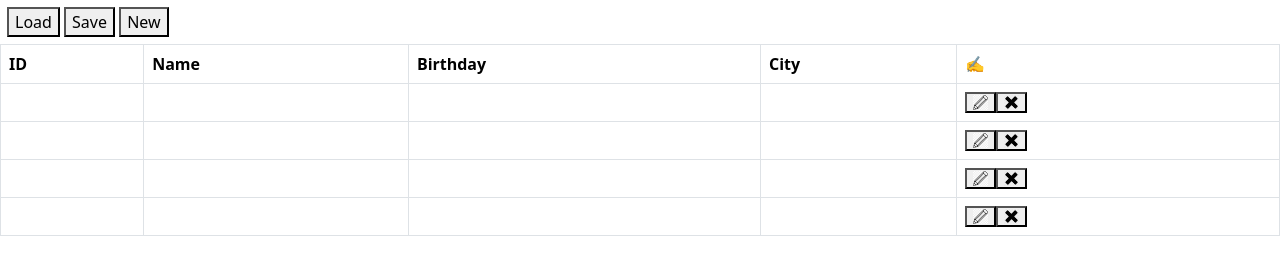
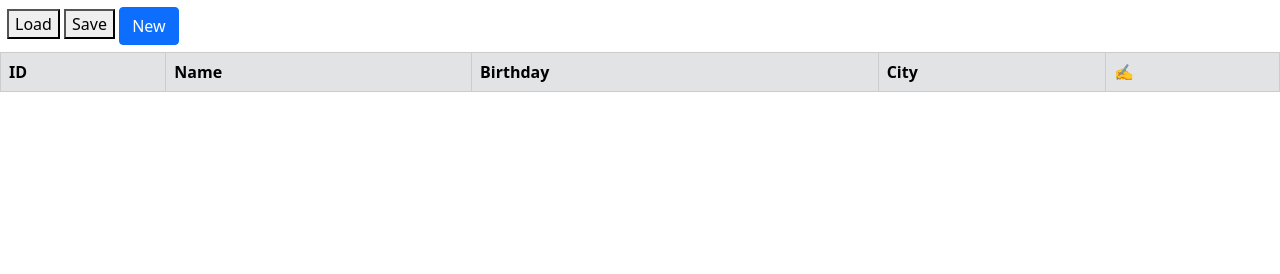
Before and after one commit to Viktoriia2005/TestProject, a plain HTML site: page JS Program/ListUsers.html in a window 1280 px wide. Drawn offline with nearby package versions, Linux system fonts and the light colour scheme.

Commit message:
Redesigned th modal window.

```diff
--- a/JS Program/ListUsers.html
+++ b/JS Program/ListUsers.html
@@ -1,18 +1,26 @@
 <html>
-<link href="https://cdn.jsdelivr.net/npm/bootstrap@5.3.0-alpha3/dist/css/bootstrap.min.css" rel="stylesheet"
-  integrity="sha384-KK94CHFLLe+nY2dmCWGMq91rCGa5gtU4mk92HdvYe+M/SXH301p5ILy+dN9+nJOZ" crossorigin="anonymous">
+<link href="https://cdn.jsdelivr.net/npm/bootstrap@5.0.2/dist/css/bootstrap.min.css" rel="stylesheet"
+  integrity="sha384-EVSTQN3/azprG1Anm3QDgpJLIm9Nao0Yz1ztcQTwFspd3yD65VohhpuuCOmLASjC" crossorigin="anonymous">
+<script src="https://cdn.jsdelivr.net/npm/bootstrap@5.0.2/dist/js/bootstrap.bundle.min.js"
+  integrity="sha384-MrcW6ZMFYlzcLA8Nl+NtUVF0sA7MsXsP1UyJoMp4YLEuNSfAP+JcXn/tWtIaxVXM" crossorigin="anonymous"></script>
 <script src="https://ajax.googleapis.com/ajax/libs/jquery/3.6.4/jquery.min.js"></script>
 <link rel="stylesheet" href="ListUsers.css">
 
 <body>
   <div class="navigation">
     <button onclick="loadUsers()">Load</button>
-    <button onclick="saveUser">Save</button>
-    <button class="trigger" onclick="newUser">New</button>
+    <button id="saveUser">Save</button>
+    <button type="button" class="btn btn-primary" data-bs-toggle="modal" data-bs-target="#exampleModal">New</button>
   </div>
-  <div class="modal">
+  <!-- Modal -->
+  <div class="modal fade" id="exampleModal" tabindex="-1" aria-labelledby="exampleModalLabel" aria-hidden="true">
+    <div class="modal-dialog">
       <div class="modal-content">
-      <span class="close-button">&#10008;</span>
+        <div class="modal-header">
+          <h5 class="modal-title" id="exampleModalLabel">Questionnaire</h5>
+          <button type="button" data-bs-dismiss="modal" aria-label="Close">&#10008;</button>
+        </div>
+        <div class="modal-body">
           <p>ID</p>
           <input type="text" id="ID">
           <p>Name</p>
@@ -21,13 +29,15 @@
           <input type="date" name="Date" id="davaToday">
           <p>City</p>
           <input type="text" id="City">
-      <div class="abzath">
-        <button class="add-button" onclick="addUser">Add</button>
-        <button class="cancel-button" onclick="cancelUser">Cancel</button>
+        </div>
+        <div class="modal-footer">
+          <button type="button" class="btn btn-primary">Add</button>
+          <button type="button" class="btn btn-secondary" data-bs-dismiss="modal">Cancel</button>
         </div>
       </div>
     </div>
-  <table id="table" class="table table-bordered table-hover">
+  </div>
+  <table id="table" class="table table-bordered table-hover table-striped table-secondary">
     <thead>
       <tr>
         <th>ID</th>
@@ -38,42 +48,6 @@
       </tr>
     </thead>
     <tbody>
-      <tr>
-        <td></td>
-        <td></td>
-        <td></td>
-        <td></td>
-        <td><a title="Edit"><button class="trigger" onclick="editUsers"><img src="img/img.png"
-                style="width: 15px; height: 15px;"></a><a title="Delete"></button><button class="trigger"
-              onclick="deleteUsers"><img src="img/imgX.jpeg" style="width: 15px; height: 15px;"></button></a></td>
-      </tr>
-      <tr>
-        <td></td>
-        <td></td>
-        <td></td>
-        <td></td>
-        <td><a title="Edit"><button class="trigger" onclick="Edit"><img src="img/img.png"
-                style="width: 15px; height: 15px;"></button></a><a title="Delete"><button class="trigger"
-              onclick="Delete"><img src="img/imgX.jpeg" style="width: 15px; height: 15px;"></button></a></td>
-      </tr>
-      <tr>
-        <td></td>
-        <td></td>
-        <td></td>
-        <td></td>
-        <td><a title="Edit"><button class="trigger" onclick="Edit"><img src="img/img.png"
-                style="width: 15px; height: 15px;"></a><a title="Delete"></button><button class="trigger"
-              onclick="Delete"><img src="img/imgX.jpeg" style="width: 15px; height: 15px;"></button></a></td>
-      </tr>
-      <tr>
-        <td></td>
-        <td></td>
-        <td></td>
-        <td></td>
-        <td><a title="Edit"><button class="trigger" onclick="Edit"><img src="img/img.png"
-                style="width: 15px; height: 15px;"></a><a title="Delete"></button><button class="trigger"
-              onclick="Delete"><img src="img/imgX.jpeg" style="width: 15px; height: 15px;"></button></a></td>
-      </tr>
     </tbody>
   </table>
   <script>document.getElementById('davaToday').valueAsDate = new Date();</script>
```
Lines whose indentation alone changed are shown as unchanged.
